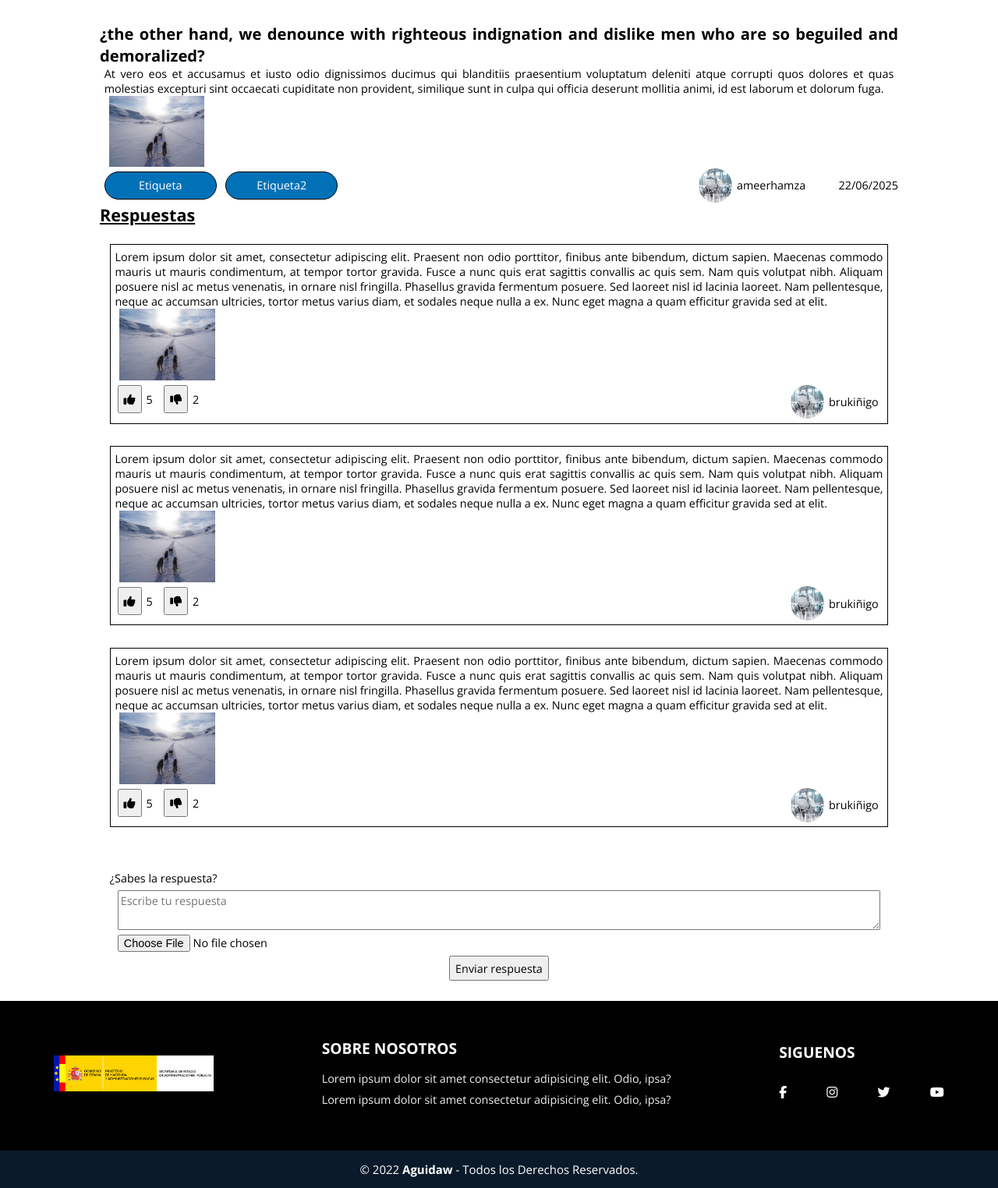
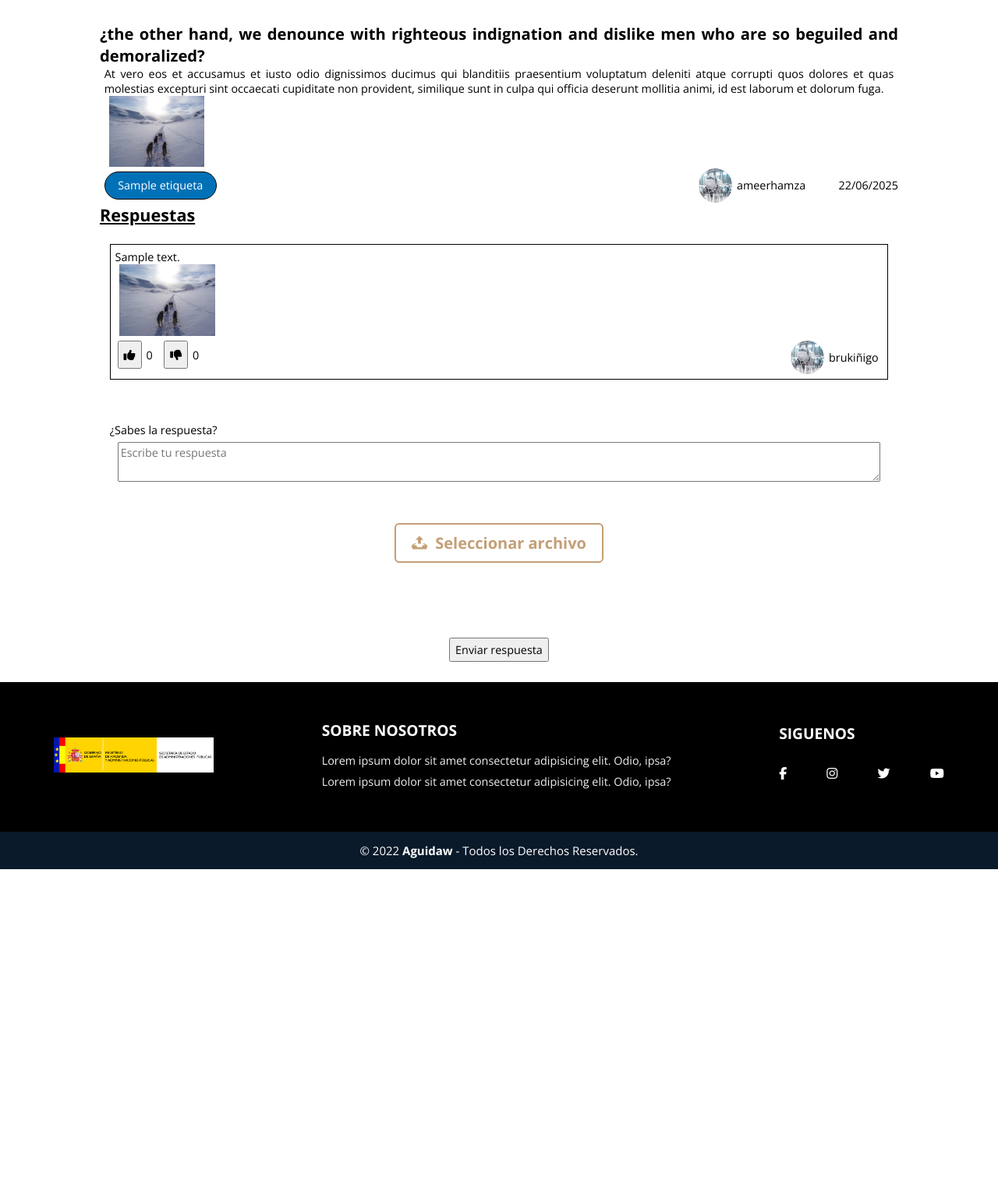
Before and after one commit to gorkauriarte/Reto2_AGUIDAW, a PHP site: page /php/detalle_pregunta.php in a window 1280 px wide. Shown: the part 80-1604 px from the top of the page at 78% size. After the commit the page ends 1195 px from the top, so only its background shows below. Run offline with PHP 8.4, Linux system fonts and the light colour scheme; tables that the repository leaves empty or names only in its code hold one stand-in row (values such as "Sample post"); some libraries are stand-ins or nearby versions.

Commit message:
parte servidor de etiquetas

```diff
--- /dev/null
+++ b/www/css/pruebacssimagen.css
@@ -0,0 +1,49 @@
+.imagenprev {
+    text-align: center;
+    padding: 50px 0;
+    border-radius: 6px;
+    width: 40%;
+    margin: 0 auto;
+    margin-bottom: 20px;
+}
+
+.inputfile {
+    width: 0.1px;
+    height: 0.1px;
+    opacity: 0;
+    overflow: hidden;
+    position: absolute;
+    z-index: -1;
+}
+
+.inputfile + label {
+    max-width: 80%;
+    font-size: 1.25rem;
+    font-weight: 700;
+    text-overflow: ellipsis;
+    white-space: nowrap;
+    cursor: pointer;
+    display: inline-block;
+    overflow: hidden;
+    padding: 0.625rem 1.25rem;
+    color: #c39f77;
+    border: 2px solid currentColor;
+    border-radius: 6px;
+}
+
+.inputfile + label svg {
+    width: 1em;
+    height: 1em;
+    vertical-align: middle;
+    fill: currentColor;
+    margin-top: -0.25em;
+    margin-right: 0.25em;
+}
+
+
+
+.inputfile:focus + label,
+.inputfile.has-focus + label,
+.inputfile + label:hover {
+    color: #9f8465;
+}
--- a/www/php/detalle_pregunta.php
+++ b/www/php/detalle_pregunta.php
@@ -5,9 +5,10 @@
     <meta http-equiv="X-UA-Compatible" content="IE=edge">
     <meta name="viewport" content="width=device-width, initial-scale=1.0">
     <link rel="stylesheet" href="https://cdnjs.cloudflare.com/ajax/libs/font-awesome/4.7.0/css/font-awesome.min.css">
-    <link rel="stylesheet"  href="../css/detalle_pregunta.css">
-    <link rel="stylesheet"  href="../css/header.css">
-    <link rel="stylesheet"  href="../css/footer.css">
+    <link rel="stylesheet" href="../css/detalle_pregunta.css">
+    <link rel="stylesheet" href="../css/header.css">
+    <link rel="stylesheet" href="../css/footer.css">
+    <link rel="stylesheet" href="../css/pruebacssimagen.css">
     <title>Detalle de la pregunta</title>
     <script src="https://kit.fontawesome.com/eb496ab1a0.js" crossorigin="anonymous"></script>
 
@@ -28,8 +29,10 @@
                 <img src="../img/bg2.jpg">
             </div>
             <div class="etiquetas">
-                <div class="etiqueta"><p>Etiqueta</p></div>
-                <div class="etiqueta"><p>Etiqueta2</p></div>
+            <?php
+                include_once "unaitestbd.php";
+                veretiquetas($dbc,1);
+        ?>
             </div>
             <div class="pregunta_usuario_fecha">
                 <div class="usuario_pregunta">
@@ -44,90 +47,33 @@
         <div class="titulo_respuesta">
             <h2> Respuestas </h2>
         </div>
-        <div class="respuesta">
-            <div class="respuesta_explicacion">
-                <p>Lorem ipsum dolor sit amet, consectetur adipiscing elit. Praesent non odio porttitor,
-                    finibus ante bibendum, dictum sapien. Maecenas commodo mauris ut mauris condimentum,
-                    at tempor tortor gravida. Fusce a nunc quis erat sagittis convallis ac quis sem. Nam
-                    quis volutpat nibh. Aliquam posuere nisl ac metus venenatis, in ornare nisl fringilla.
-                    Phasellus gravida fermentum posuere. Sed laoreet nisl id lacinia laoreet. Nam pellentesque,
-                    neque ac accumsan ultricies, tortor metus varius diam, et sodales neque nulla a ex. Nunc eget
-                    magna a quam efficitur gravida sed at elit.</p>
-                <img src="../img/bg2.jpg">
-            </div>
-            <div class="reaccion">
-                <button id="like"><i class="fa fa-thumbs-up"></i></button>
-                <p class="like">5</p>
-                <button id="dislike"><i class="fa fa-thumbs-down"></i></button>
-                <p class="dislike">2</p>
-            </div>
-            <div class="usuario_respuesta">
-                <img src="../img/aeropspace_shutterstock_1048379746.jpg">
-                <p>brukiñigo</p>
-            </div>
+        <div id="respuestas">
+        <?php
+                include_once "unaitestbd.php";
+                preguntar($dbc);
+        ?>
         </div>
-
-        <div class="respuesta">
-            <div class="respuesta_explicacion">
-                <p>Lorem ipsum dolor sit amet, consectetur adipiscing elit. Praesent non odio porttitor,
-                    finibus ante bibendum, dictum sapien. Maecenas commodo mauris ut mauris condimentum,
-                    at tempor tortor gravida. Fusce a nunc quis erat sagittis convallis ac quis sem. Nam
-                    quis volutpat nibh. Aliquam posuere nisl ac metus venenatis, in ornare nisl fringilla.
-                    Phasellus gravida fermentum posuere. Sed laoreet nisl id lacinia laoreet. Nam pellentesque,
-                    neque ac accumsan ultricies, tortor metus varius diam, et sodales neque nulla a ex. Nunc eget
-                    magna a quam efficitur gravida sed at elit.</p>
-                <img src="../img/bg2.jpg">
-            </div>
-            <div class="reaccion">
-                <button id="like"><i class="fa fa-thumbs-up"></i></button>
-                <p class="like">5</p>
-                <button id="dislike"><i class="fa fa-thumbs-down"></i></button>
-                <p class="dislike">2</p>
-            </div>
-            <div class="usuario_respuesta">
-                <img src="../img/aeropspace_shutterstock_1048379746.jpg">
-                <p>brukiñigo</p>
-            </div>
-        </div>
-
-        <div class="respuesta">
-            <div class="respuesta_explicacion">
-                <p>Lorem ipsum dolor sit amet, consectetur adipiscing elit. Praesent non odio porttitor,
-                    finibus ante bibendum, dictum sapien. Maecenas commodo mauris ut mauris condimentum,
-                    at tempor tortor gravida. Fusce a nunc quis erat sagittis convallis ac quis sem. Nam
-                    quis volutpat nibh. Aliquam posuere nisl ac metus venenatis, in ornare nisl fringilla.
-                    Phasellus gravida fermentum posuere. Sed laoreet nisl id lacinia laoreet. Nam pellentesque,
-                    neque ac accumsan ultricies, tortor metus varius diam, et sodales neque nulla a ex. Nunc eget
-                    magna a quam efficitur gravida sed at elit.</p>
-                <img src="../img/bg2.jpg">
-            </div>
-            <div class="reaccion">
-                <button id="like"><i class="fa fa-thumbs-up"></i></button>
-                <p class="like">5</p>
-                <button id="dislike"><i class="fa fa-thumbs-down"></i></button>
-                <p class="dislike">2</p>
-            </div>
-            <div class="usuario_respuesta">
-                <img src="../img/aeropspace_shutterstock_1048379746.jpg">
-                <p>brukiñigo</p>
-            </div>
-        </div>
-
         <div class="crear_respuesta">
             <p> ¿Sabes la respuesta? </p>
             <form>
                 <textarea class="descripcion" id="descripcion" placeholder="Escribe tu respuesta"></textarea>
-                <input type="file" name="imagen_respuesta" id="imagen_respuesta">
-                <button>Enviar respuesta</button>
+                <div class="imagenprev">
+                    <input type="file" name="file-2" id="file-2" class="inputfile" data-multiple-caption="{count} archivos seleccionados" multiple />
+                    <label for="file-2">
+                    <svg xmlns="http://www.w3.org/2000/svg" class="iborrainputfile" width="20" height="17" viewBox="0 0 20 17"><path d="M10 0l-5.2 4.9h3.3v5.1h3.8v-5.1h3.3l-5.2-4.9zm9.3 11.5l-3.2-2.1h-2l3.4 2.6h-3.5c-.1 0-.2.1-.2.1l-.8 2.3h-6l-.8-2.2c-.1-.1-.1-.2-.2-.2h-3.6l3.4-2.6h-2l-3.2 2.1c-.4.3-.7 1-.6 1.5l.6 3.1c.1.5.7.9 1.2.9h16.3c.6 0 1.1-.4 1.3-.9l.6-3.1c.1-.5-.2-1.2-.7-1.5z"></path></svg>
+                    <span class="iborrainputfile">Seleccionar archivo</span>
+                    </label>
+                </div>
+                <div class="img">
+                    <img class="img" id="imagenPrevisualizacion">
+                </div>
+                <button id="nuevarespuesta">Enviar respuesta</button>
             </form>
-
         </div>
-
     </main>
-
     <?php
         require "../componentes/footer.php";
     ?>
-
+    <script src="../js/respuesta_lista.js"></script>
 </body>
 </html>
--- /dev/null
+++ b/www/php/models/etiqueta.php
@@ -0,0 +1,35 @@
+<?php
+
+function etiquetas($dbc){
+    $sql = "select * from etiquetas";
+    $statement = $dbc->prepare($sql);
+
+    $statement->execute();
+
+    return $statement; // devuelve una coleccion
+}
+
+function buscarEtiquetasDeUnaPregunta($dbc,$id){
+    $sql = "select etiquetas.name from etiquetas, preguntas_etiquetas where etiquetas.id=preguntas_etiquetas.id_etiqueta and preguntas_etiquetas.id_pregunta=:id_pregunta";
+    $statement = $dbc->prepare($sql);
+
+    $statement->bindParam(":id_pregunta", $id);
+
+    $statement->execute();
+
+    return $statement; // devuelve una coleccion
+}
+
+function buscarPreguntasPorEtiqueta($dbc,$id_etiqueta){
+    $sql = "select id_pregunta from preguntas_etiquetas where id_etiqueta=:id_etiqueta";
+    $statement = $dbc->prepare($sql);
+
+    $statement->bindParam(":id_etiqueta", $id_etiqueta);
+
+    $statement->execute();
+
+    return $statement; // devuelve una coleccion
+}
+
+
+?>
--- a/www/php/models/pregunta.php
+++ b/www/php/models/pregunta.php
@@ -48,7 +48,7 @@ function actualizarPregunta($dbc,$idPregunta,$datos)
     $sql = "update preguntas set id_usuario=:idUsuario,titulo=:titulo,descripcion=:descripcion where id=:idPregunta";
     $statement = $dbc->prepare($sql);
 
-    $statement->bindParam(":idUsuario",$usuario);
+    $statement->bindParam(":idUsuario",$_SESSION['id_usuario']);
     $statement->bindParam(":titulo",$datos['titulo']);
     $statement->bindParam(":descripcion",$datos['descripcion']);
     $statement->bindParam(":idPregunta",$idPregunta);
@@ -66,3 +66,15 @@ function buscarPreguntasPorTitulo($dbc,$texto)
     return $statement->fetchAll();
 
 }
+function buscarPreguntaPorId($dbc,$idPregunta)
+{
+    $sql = "select * from preguntas where id=:idPregunta";
+    $statement = $dbc->prepare($sql);
+
+    $statement->bindParam(":idPregunta",$idPregunta);
+
+    $statement->execute();
+
+    return $statement->fetchAll(PDO::FETCH_ASSOC);
+
+}
--- a/www/php/models/respuesta.php
+++ b/www/php/models/respuesta.php
@@ -1,7 +1,7 @@
 <?php
 
 function insertarrespuesta($dbc,array $datos){
-    $sql = "insert into respuestas(id_pregunta,descripcion,imagen) values(:id_pregunta,:descripcion,:imagen)";
+    $sql = "insert into respuestas(id_pregunta,id_usuario,descripcion,imagen) values(:id_pregunta,'0',:descripcion,:imagen)";
     $statement = $dbc->prepare($sql);
 
     $statement->bindParam(":id_pregunta", $datos['id_pregunta']);
@@ -45,9 +45,9 @@ function buscarrespuestasporfecha($dbc,$pregunta,$fecha){
 
 }
 function buscarrespuestasporvotos($dbc,$pregunta){
-    $sql = "select sum(reacciones.positivos) as megusta, sum(reacciones.negativos) as nomegusta respuestas.id as lares, respuestas.descripcion as texto
+    $sql = "select sum(reacciones.megusta) as megusta, sum(reacciones.nomegusta) as nomegusta respuestas.id as lares, respuestas.descripcion as texto
     from respuestas , reacciones  where reacciones.id_respuesta=respuestas.id and respuestas.id_pregunta =:id_pregunta
-    group by respuestas.id order by sum(reacciones.positivos) DESC";
+    group by respuestas.id order by sum(reacciones.megusta) DESC";
     $statement = $dbc->prepare($sql);
     $statement->bindParam(":id_pregunta", $pregunta);
 
--- /dev/null
+++ b/www/php/unaitestbd.php
@@ -0,0 +1,149 @@
+<?php
+    include "basedatos.php";
+    require "models/respuesta.php";
+    require "models/reaccion.php";
+    require "models/etiqueta.php";
+    require "models/pregunta.php";
+    $dbc = connect();
+
+//  prueba de buscar respuesta por id y votos de cada uno
+function preguntar($dbc){
+    $pregunta4=1;
+    $prueba4= buscarrespuestasporid($dbc,$pregunta4);
+    if (!$prueba4) {
+    print "No existen respuestas a esa pregunta.";
+    }
+    else {
+    foreach ($prueba4 as $prueba) {
+        $unarespuesta=buscarReaccionDeUnaRespuesta($dbc,$prueba["id"]);
+        if (!isset($unarespuesta[0]["SUM(megusta)"])) {
+            $unarespuesta[0]["SUM(megusta)"]=0;
+        }
+        if (!isset($unarespuesta["SUM(nomegusta)"])) {
+            $unarespuesta[0]["SUM(nomegusta)"]=0;
+        }
+        echo '<div class="respuesta">';
+        echo '<div class="respuesta_explicacion">';
+        echo '<p>' . $prueba["descripcion"] . '</p>';
+        echo '<img src="../img/bg2.jpg">'; // !!! poner '. $prueba["imagen"] .'cuando haya imagenes en src
+        echo '</div>';
+        echo '<div class="reaccion">';
+        echo '<button id="like"><i class="fa fa-thumbs-up"></i></button> ';
+        echo '<p class="like">'. $unarespuesta[0]["SUM(megusta)"] .'</p> ';
+        echo '<button id="dislike"><i class="fa fa-thumbs-down"></i></button> ';
+        echo '<p class="dislike">'.$unarespuesta[0]["SUM(nomegusta)"].'</p>';
+        echo '</div>';
+        echo '<div class="usuario_respuesta">';
+        echo '<img src="../img/aeropspace_shutterstock_1048379746.jpg">'; // !!! poner '. $prueba["imagen"] .'cuando haya imagenes  en src
+        echo '<p>brukiñigo</p>';
+        echo '</div>';
+        echo '</div>';
+        }
+    }
+}
+
+function veretiquetas($dbc,$pregunta){
+
+    $etiquetas=buscarEtiquetasDeUnaPregunta($dbc,$pregunta);
+    if ($etiquetas) {
+    foreach ($etiquetas as $etiqueta){
+    echo '<div class="etiqueta">';
+    echo '<p>'.$etiqueta['name'].'</p>';
+    echo '</div>';
+    }
+     }
+
+}
+function listaetiquetas($dbc){
+
+    $etiquetas=etiquetas($dbc);
+    foreach ($etiquetas as $etiqueta){
+    echo '<div class="etiqueta">';
+    echo '<p>'.$etiqueta['name'].'</p>';
+    echo '</div>';
+    }
+
+}
+
+function listapreguntas($dbc,$id){
+
+    $etiquetas=buscarPreguntasPorEtiqueta($dbc,$id);
+    foreach ($etiquetas as $etiqueta){
+        $pregunta=buscarPreguntaPorId($dbc,$etiqueta['id_pregunta']);
+        //print_r($pregunta[0]);
+
+        ?>
+        <h4><?= $pregunta[0]['titulo']?></h4>
+        <div class="pregunta_explicacion">
+            <p>At vero eos et accusamus et iusto odio dignissimos ducimus qui blanditiis
+                praesentium voluptatum deleniti atque corrupti quos dolores et quas molestias
+                excepturi sint occaecati cupiditate non provident, similique sunt in culpa
+                qui officia deserunt mollitia animi, id est laborum et dolorum fuga. </p>
+        </div>
+        <div class="etiquetas">
+        <?php
+            include_once "php/unaitestbd.php";
+            veretiquetas($dbc,$pregunta[0]['id']);
+    ?>
+        </div>
+        <div class="pregunta_usuario_fecha">
+            <div class="usuario_pregunta">
+                <p>ameerhamza</p>
+            </div>
+            <div class="fecha_pregunta">
+                <p>22/06/2025</p>
+            </div>
+        </div>
+        <?php
+
+    }
+
+}
+
+
+
+
+
+
+
+
+
+
+
+
+
+
+
+
+
+
+
+
+//  prueba de buscar respuesta por votos
+function vervotos($dbc){
+$pregunta5=2;
+$prueba5= buscarrespuestasporvotos($dbc,$pregunta5);
+
+echo "<table>";
+echo "<tr>";
+echo "<th>votos</th>";
+echo "<th>id</th>";
+echo "<th>respuesta</th>";
+echo "</tr>";
+foreach ($prueba5 as $prueba) {
+    echo "<tr>";
+    echo "<td>" . $prueba["votos"] . "</td>";
+    echo "<td>" . $prueba["lares"] . "</td>";
+    echo "<td>" . $prueba["texto"] . "</td>";
+    echo "</tr>";
+}
+echo "</table>";
+}
+if (isset($_POST['cosa'])) {
+    pruebafetch($dbc);
+    print_r($_POST);
+}
+function pruebafetch($dbc){
+    return insertarrespuesta($dbc,$_POST);
+}
+?>
```
Also changed, not shown: www/js/respuesta_lista.js (+29 -7 lines).
